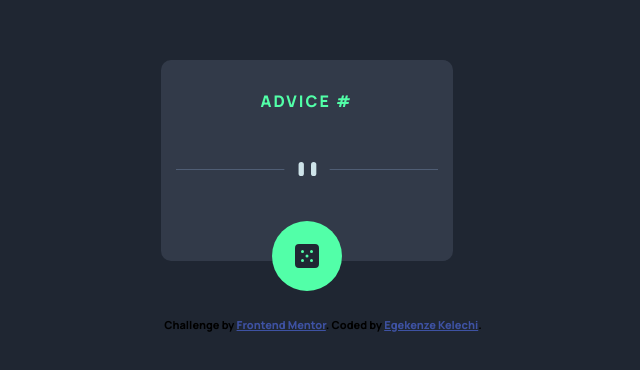
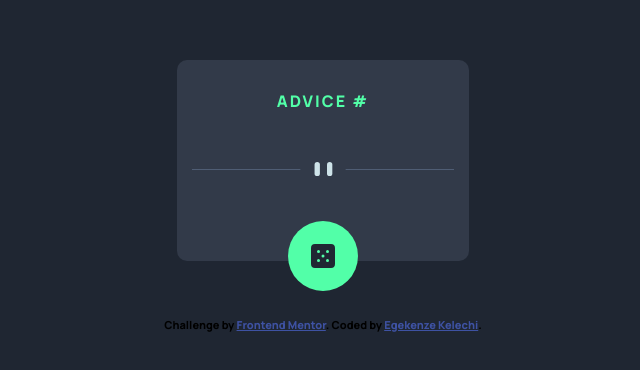
Before and after one commit to Keicee32/advice-generator-frontend-mentor, a plain HTML site: page index.html in a window 1280 px wide. Shown: the part 204-574 px from the top of the page, without its empty margins (317-957 px from the left). Drawn offline with Linux system fonts and the light colour scheme; no server answers.

Commit message:
aligned it to the center

```diff
--- a/style.css
+++ b/style.css
@@ -27,7 +27,7 @@ img {
     background: hsl(217, 19%, 24%);
     border-radius: 10px;
     text-align: center;
-    margin-bottom: 2em;
+    margin: 0 auto 2em;
 }
 
 .adviceContainer {
```
